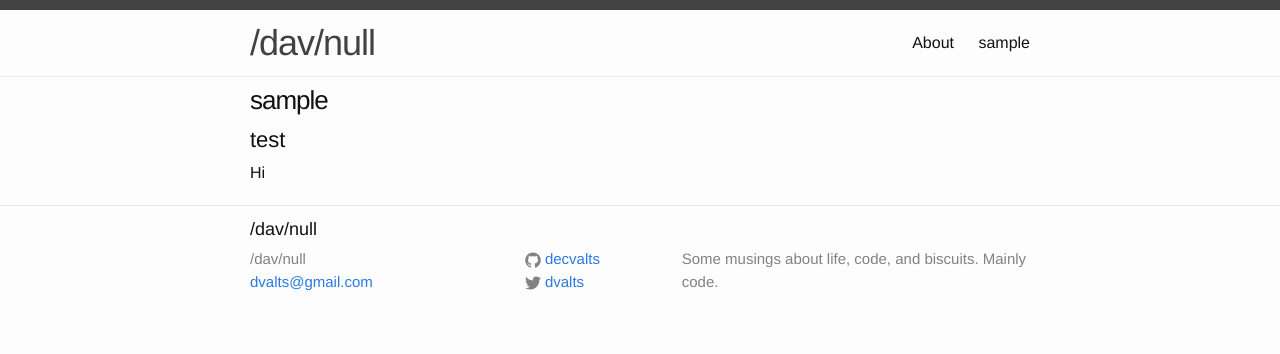
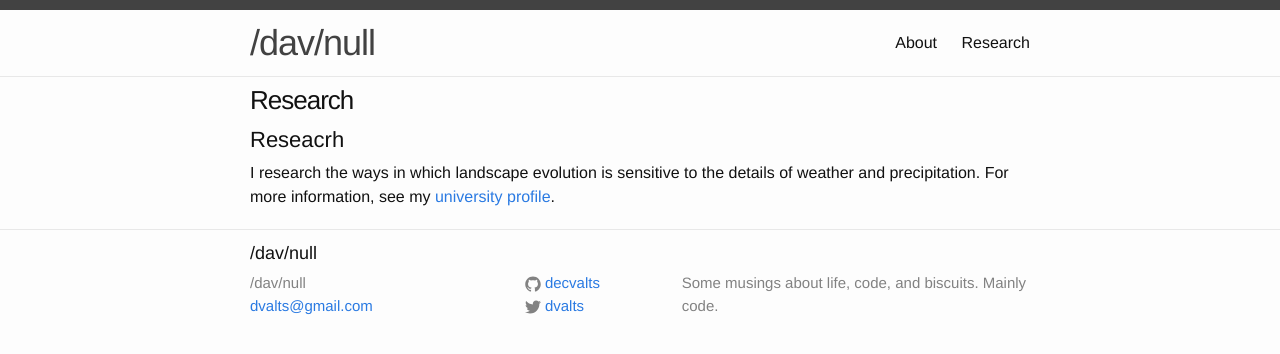
Before and after one commit to dvalters/self, a Jekyll site: the page built from random.md, in a window 1280 px wide. Shown: the top 354 px of the page. Built offline with Jekyll 4.4.1, drawn with Linux system fonts in a browser that asks for light colours.

Commit message:
Update random.md

```diff
--- a/random.md
+++ b/random.md
@@ -1,9 +1,9 @@
 ---
 layout: page
-title: sample
-permalink: /random/
+title: Research
+permalink: /research/
 ---
 
-## test
+## Reseacrh
 
-Hi
+I research the ways in which landscape evolution is sensitive to the details of weather and precipitation. For more information, see my [university profile](http://personalpages.manchester.ac.uk/staff/declan.valters/default.htm).
```
